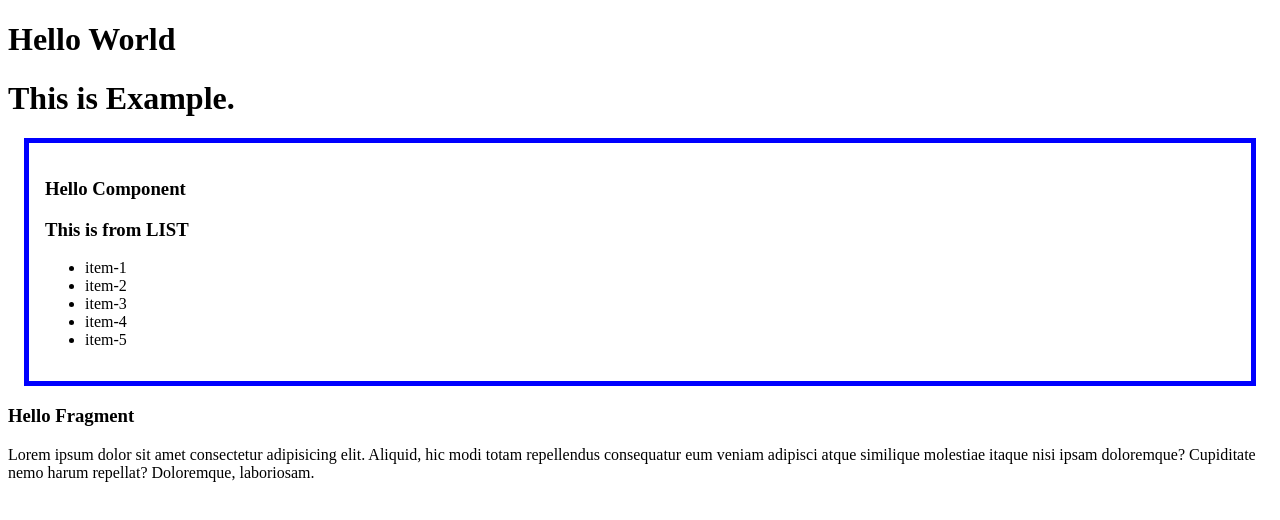
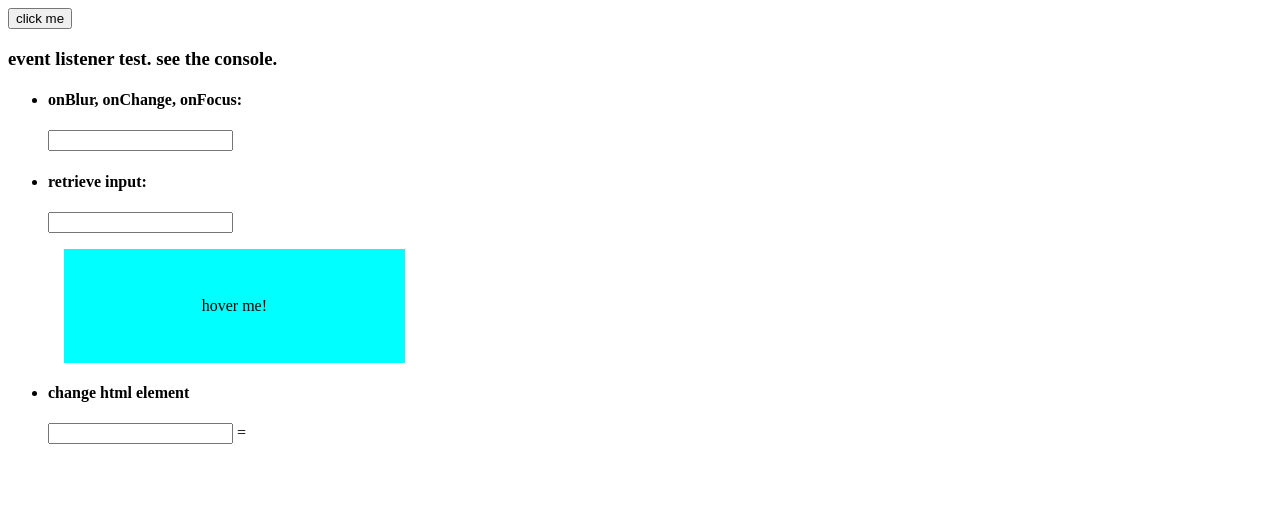
Before and after one commit to mimunojun/react-tuto, a React (Vite) app in the folder react-app/: page / in a window 1280 px wide. Shown: the top 520 px of the page. Built offline with nearby package versions, Linux system fonts and the light colour scheme.

Commit message:
usestate

```diff
--- /dev/null
+++ b/react-app/src/t3/App.tsx
@@ -0,0 +1,11 @@
+import State from "./components/State";
+
+const App = () => {
+    return (
+        <>
+            <State />
+        </>
+    );
+};
+
+export default App;
--- /dev/null
+++ b/react-app/src/t3/components/State.css
@@ -0,0 +1,7 @@
+.hover-event{
+    background-color:aqua;
+    width: 20%;
+    padding: 3rem;
+    text-align: center;
+    margin: 1rem;
+}
--- /dev/null
+++ b/react-app/src/t3/components/State.tsx
@@ -0,0 +1,72 @@
+import { useState } from "react";
+import "./State.css";
+
+const State = () => {
+    const clickHandler = () => {
+        alert("button was clicked.");
+    };
+
+    const inputHandler = () => {
+        console.log("on change detected");
+    };
+
+    let [val, setVal] = useState("");
+
+    return (
+        <>
+            <button onClick={clickHandler}>click me</button>
+            <h3>event listener test. see the console.</h3>
+            <ul>
+                <li>
+                    <label>
+                        <h4>onBlur, onChange, onFocus:</h4>
+                        <input
+                            type="text"
+                            onChange={() => {
+                                console.log("onChange detected");
+                            }}
+                            onBlur={() => {
+                                console.log("onBlur detected");
+                            }}
+                            onFocus={() => {
+                                console.log("onFocus detected");
+                            }}
+                        />
+                    </label>
+                </li>
+                <li>
+                    <label>
+                        <h4>retrieve input:</h4>
+                        <input
+                            type="text"
+                            onChange={(e) => {
+                                console.log(e.target.value);
+                            }}
+                        />
+                    </label>
+                </li>
+                <div
+                    className="hover-event"
+                    onMouseEnter={() => console.log("mouse entered")}
+                    onMouseLeave={() => console.log("mouse leaved")}
+                >
+                    hover me!
+                </div>
+                <li>
+                    <label>
+                        <h4>change html element</h4>
+                        <input
+                            type="text"
+                            onChange={(e) => {
+                                setVal(e.target.value);
+                            }}
+                        />{" "}
+                        = {val}
+                    </label>
+                </li>
+            </ul>
+        </>
+    );
+};
+
+export default State;
```
Also changed, not shown: react-app/src/main.tsx (+9 -9 lines).
